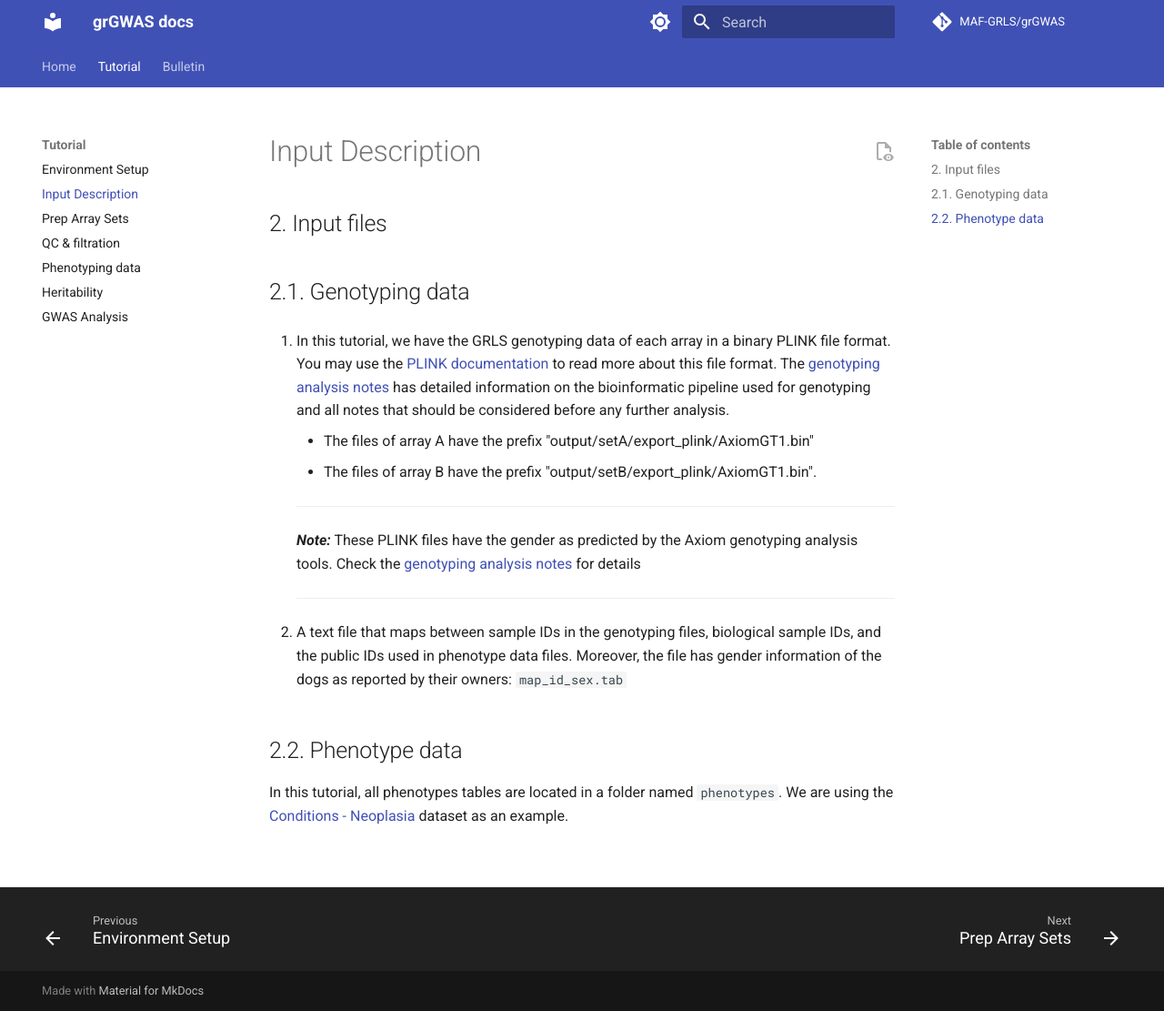
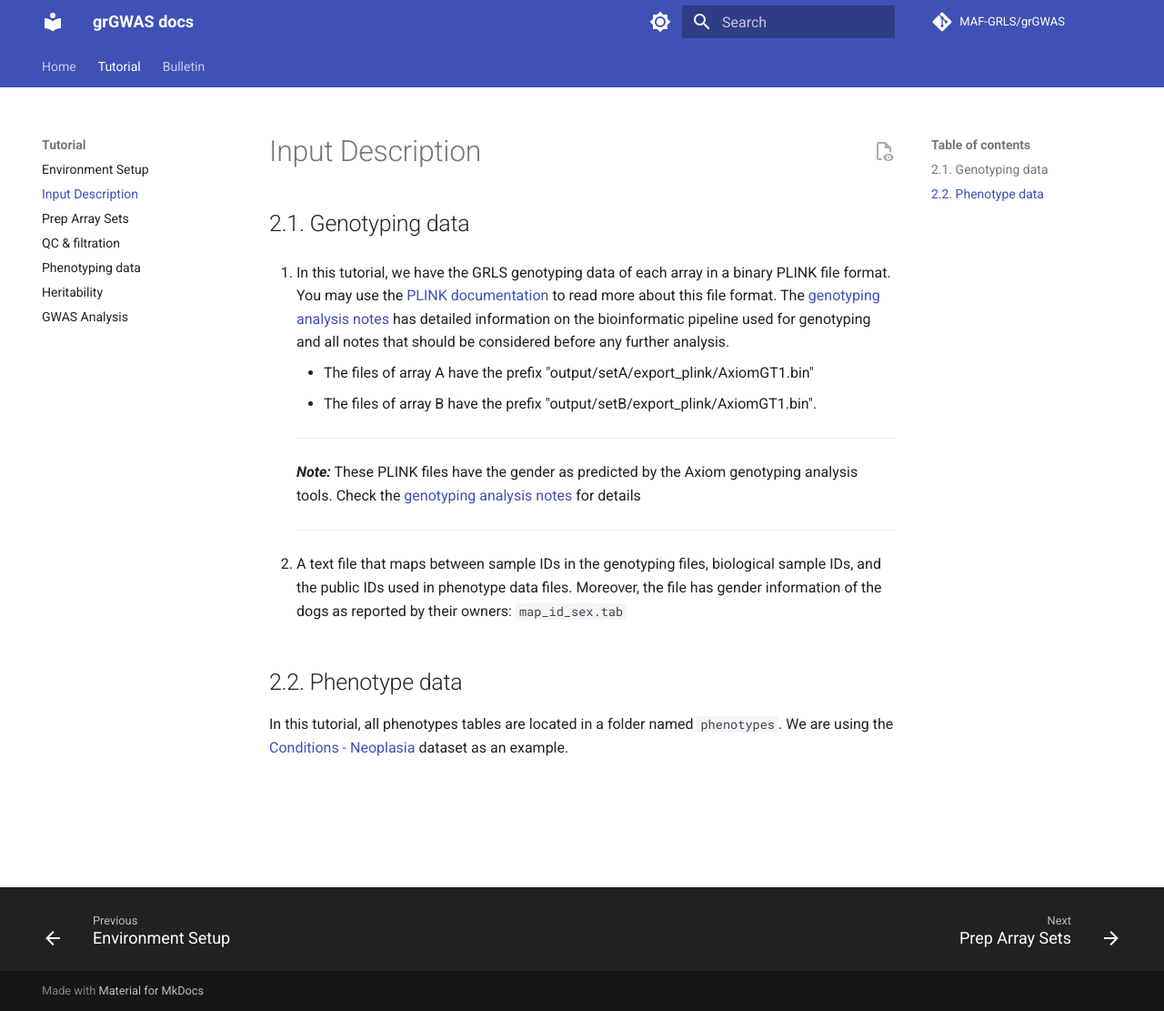
Before and after one commit to morrisanimalfoundation/grGWAS, an MkDocs documentation site: the page built from docs/2.Input_files.md, in a window 1280 px wide and 1111 px high. Shown: the whole window at 91% size. Built offline with MkDocs 1.6.1 and Material for MkDocs 9.7.7, drawn with Linux system fonts in a browser that asks for light colours; comment, search, counter and statistics services are not loaded.

Commit message:
Update 2.Input_files.md

```diff
--- a/docs/2.Input_files.md
+++ b/docs/2.Input_files.md
@@ -1,4 +1,4 @@
-## 2. Input files
+
 ## 2.1. Genotyping data
 1.  In this tutorial, we have the GRLS genotyping data of each array in a binary PLINK file format. You may use the [PLINK documentation](https://www.cog-genomics.org/plink/1.9/input#bed) to read more about this file format. The [genotyping analysis notes]() has detailed information on the bioinformatic pipeline used for genotyping and all notes that should be considered before any further analysis.
     - The files of array A have the prefix "output/setA/export_plink/AxiomGT1.bin"
```
